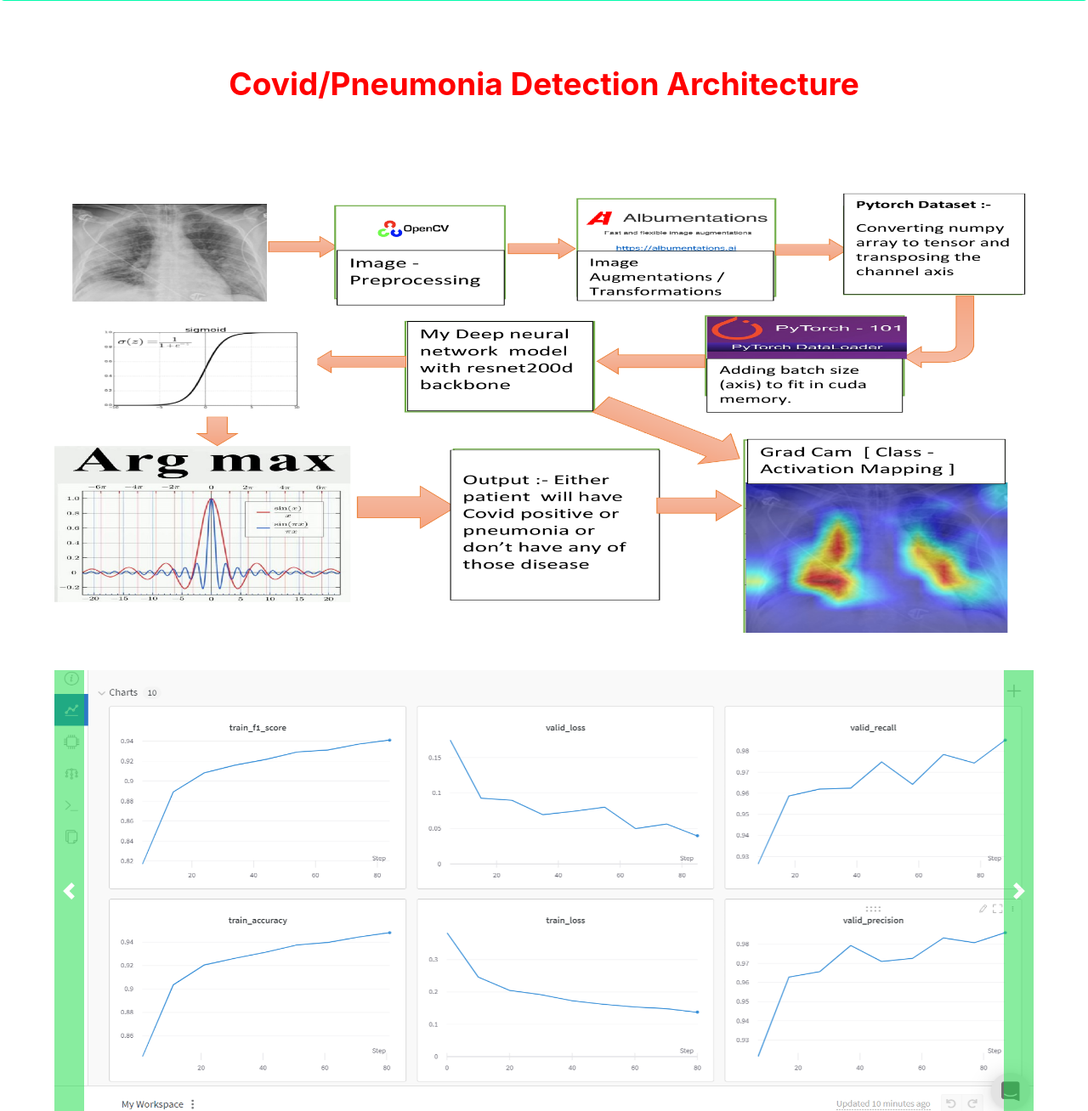
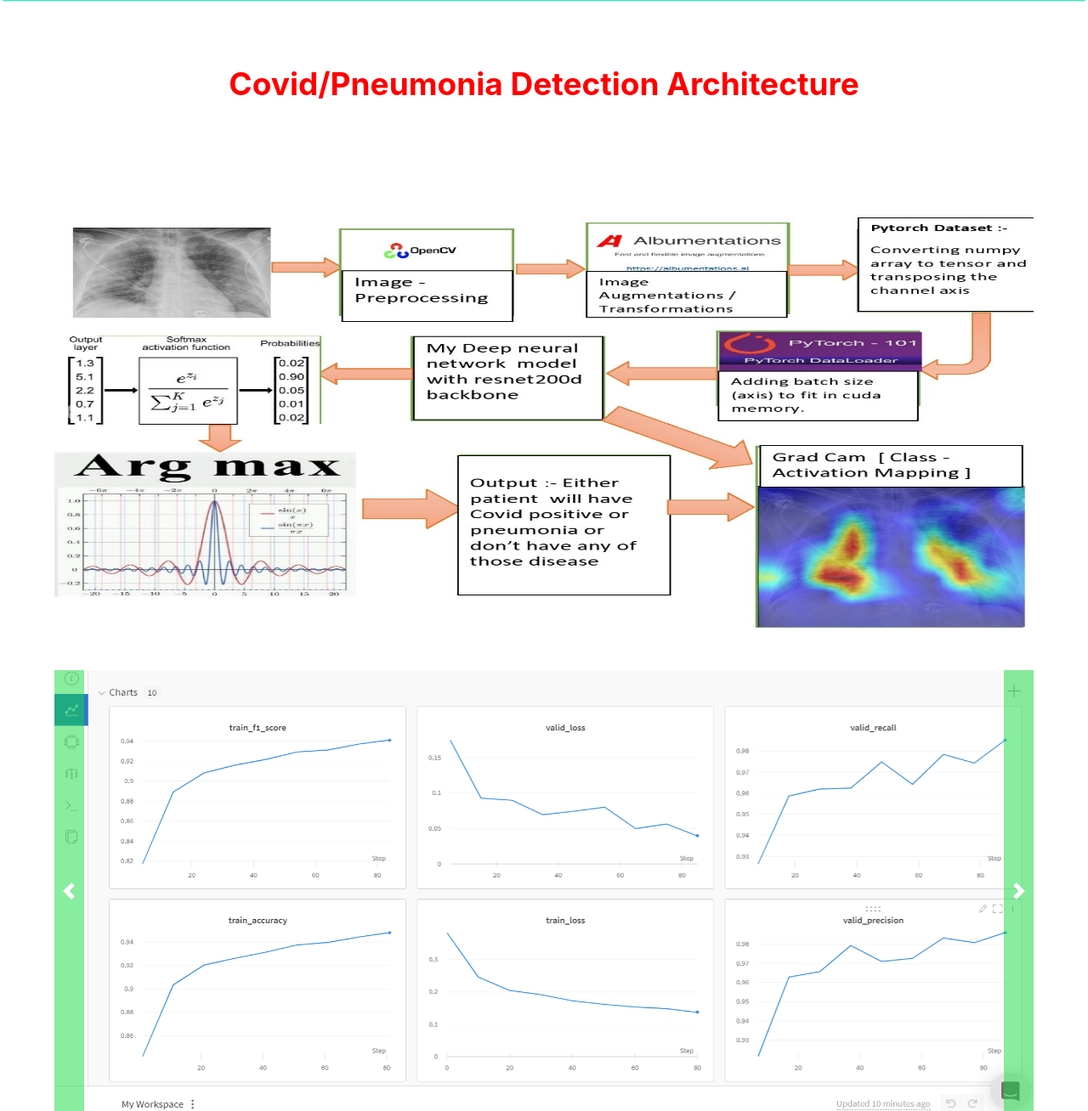
Before and after one commit to shub2k/Health-Tech, a Django app: page /covid in a window 1280 px wide. Shown: the part 969-2277 px from the top of the page at 85% size. Run offline with Django 3.2, Linux system fonts and the light colour scheme; some libraries are stand-ins or nearby versions.

Commit message:
Update covid.html

```diff
--- a/templates/covid.html
+++ b/templates/covid.html
@@ -1295,7 +1295,7 @@ p{
     <div id="carouselExampleControls" class="carousel slide" data-ride="carousel">
       <div class="carousel-inner">
         <div class="carousel-item active" data-bs-interval="">
-          <img class="d-block w-100 h-110" src="{%static 'image/covid_architecture.png'%}" alt="First slide">
+          <img class="d-block w-100 h-110" src="{%static 'image/cov-page0001.jpg'%}" alt="First slide">
         </div>
       </div>
       <a class="carousel-control-prev" style = "width: 3%;"  href="#carouselExampleControls" role="button" data-slide="prev">
```
